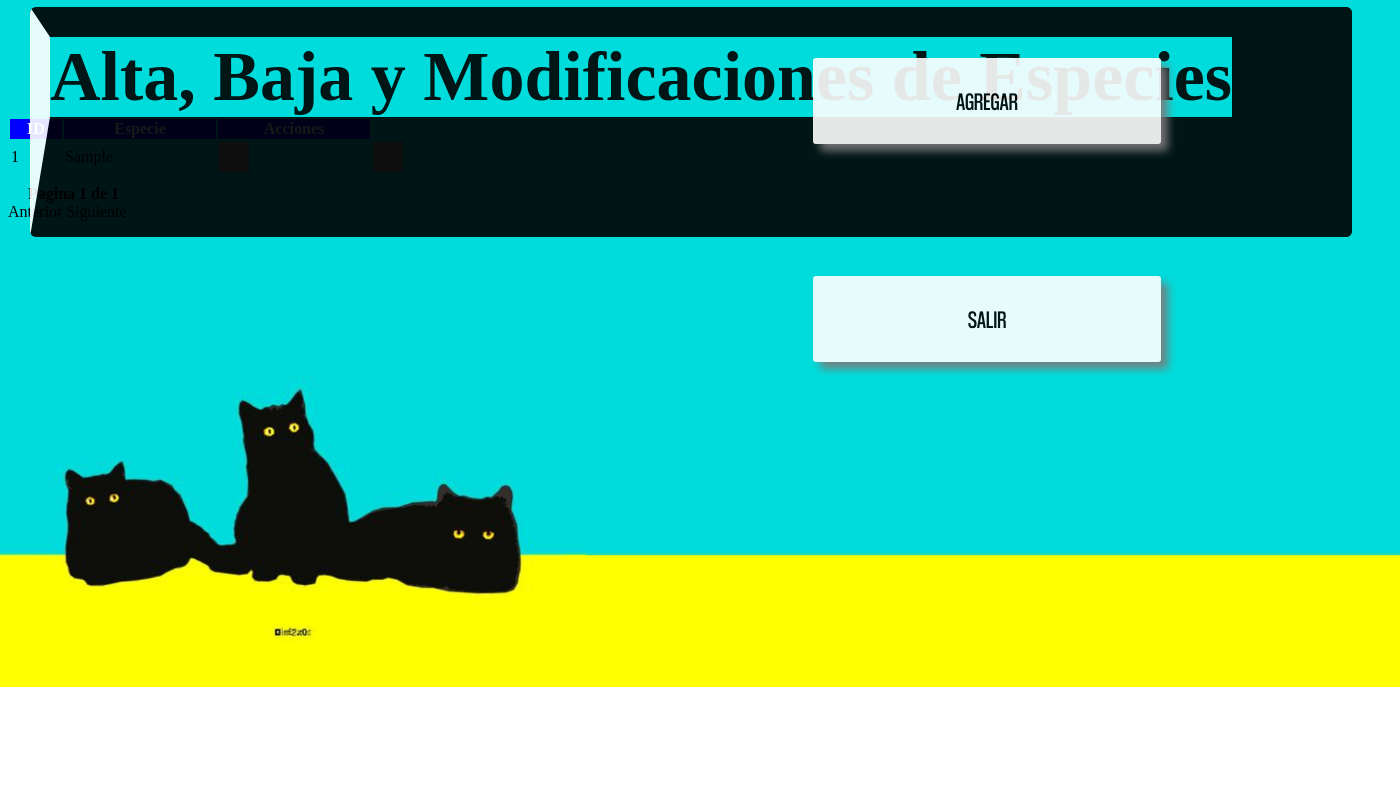
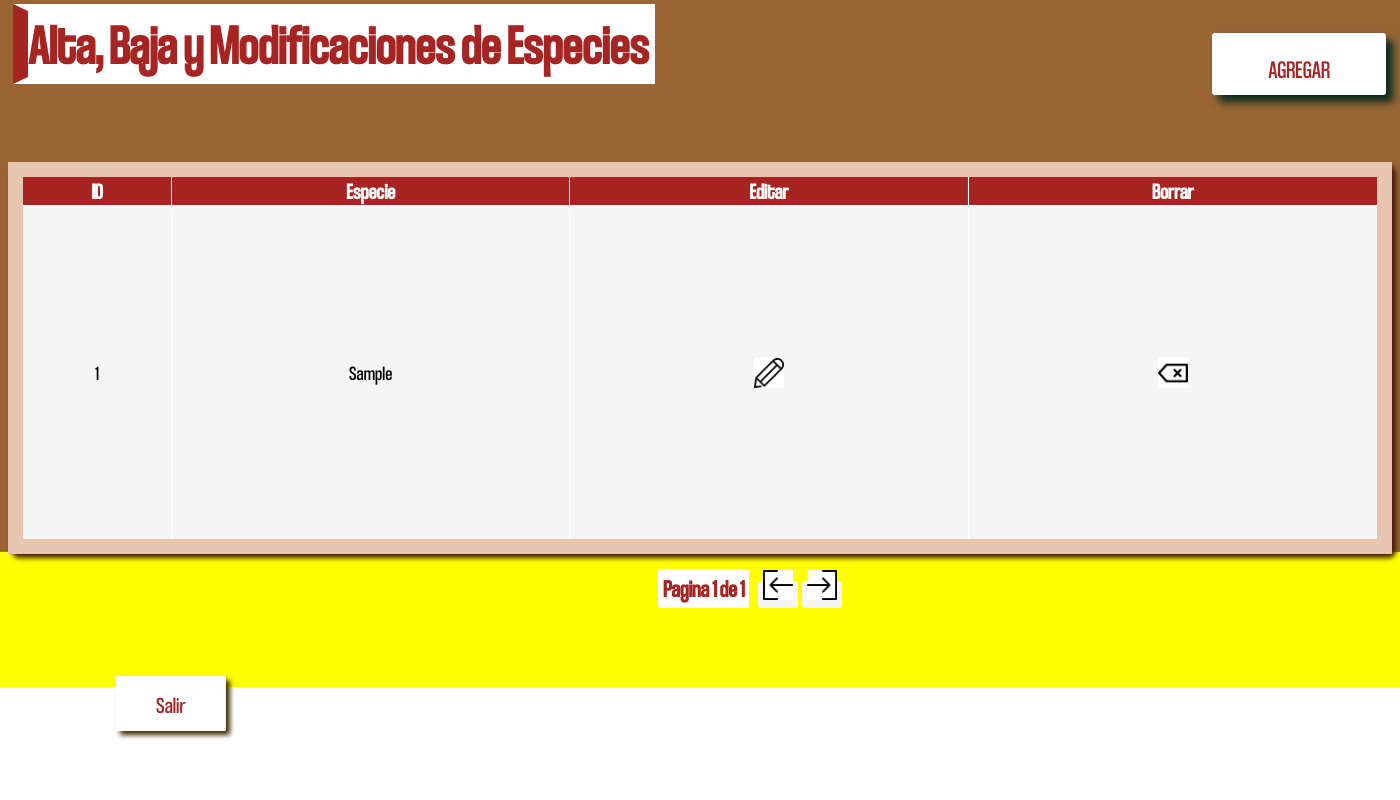
Before and after one commit to SilvinaZabinski/TP_ABML_MODULO1, a PHP site: page /pagespecie.php in a window 1400 px wide. Run offline with PHP 8.4, Linux system fonts and the light colour scheme; tables that the repository leaves empty or names only in its code hold one stand-in row (values such as "Sample post"); grey boxes are pictures that could not be loaded.

Commit message:
actulaización css

```diff
--- /dev/null
+++ b/Css/pagespecie.css
@@ -0,0 +1,157 @@
+body {
+    background-image: url(fondoespecie.jpg);
+    background-repeat: no-repeat;
+    background-size: 100%;
+
+}
+
+@font-face {
+    font-family: "titulopersonalizado";
+    src: url(fuentepersonalizada.otf)
+ }
+ @font-face{
+    text-decoration: none;
+    font-family: "botones_index";
+    src: url(fuente_botones.ttf);
+}
+
+h1 {
+    font-family:"botones_index" ;
+    font-size: 55px;
+    display: inline;
+    color:#A62522;
+    background-color:white;
+    border: 7px solid white;
+    padding:6px solid white;
+    border-left:15px solid #A62522;
+    margin: 5px;
+    position: relative;
+        top: 3px;
+}
+
+table {
+    width: 100%;
+    height: 50%;
+    background-color: whitesmoke;
+    border-collapse: collapse;
+    border: 15px solid #E7C5B1;
+    border-radius: 7px;
+    text-align: center;
+    font-family: "botones_index";
+    font-size: 20px;
+    box-shadow: 4px 4px 5px rgb(70, 29, 10);
+    position: sticky;
+        top: 100px;
+}
+
+th{
+    background-color: #A62522;
+    color:white;
+    font-size: 22px;
+    border:1px solid white;
+    box-shadow: 2px 2px 3px rgb(248, 246, 246);
+    font-style: normal;
+}
+td{
+    border: 1px solid white;
+    box-shadow: 2px 2px 3px rgb(248, 246, 246);
+
+}
+
+.agregar {
+    border: 15px solid white;
+    border-bottom: -30px;
+    border-radius: 3px;
+    margin: 4px;
+    padding: 6px 3px;
+    background-color: white;
+
+    text-decoration: none;
+    text-transform: uppercase;
+    font-family: "botones_index";
+    font-size: 25px;
+    text-align: center;
+    width: 10%;
+    height:20px;
+    display: block;
+    box-shadow: 7px 7px 8px #052922;
+    position: relative;
+        top:-45px;
+        left: 1200px;
+}
+
+strong{
+    font-family:"botones_index";
+    background-color: white;
+    border: 5px solid white;
+    border-radius: 3px;
+    color:#A62522;
+    font-size: 24px;
+    position: relative;
+        left:630px;
+        top: 10px;
+
+}
+.mover {
+    position: relative;
+        left:750px;
+        top: -23px;
+    background-color: whitesmoke;
+    border: 5px solid whitesmoke;
+    border-radius: 4px;
+
+
+}
+.salir{
+    display: inline;
+    font-family: Impact;
+    color: #A62522;
+    font-size: 23px;
+    background-color:white;
+    border: 10px solid white;
+    border-radius: 2px;
+    border-left: 40PX Solid white;
+    border-right: 40PX Solid white;
+    position: relative;
+        top: 90px;
+        left: 20px;
+    box-shadow: 4px 4px 5px rgb(66, 44, 2)
+}
+
+a:link {
+    color: #A62522;
+    text-decoration: none;
+    font-family: "botones_index";
+}
+
+a:visited {
+
+    color: #A62522;
+    text-decoration: none;
+    font-family: "botones_index";
+
+}
+
+
+
+a:active {
+    color: #A62522;
+    text-decoration: none;
+    font-family: "botones_index";
+
+
+}
+
+.pagina{
+    font-family:"botones_index";
+    background-color: white;
+    border: 5px solid white;
+    border-radius: 3px;
+    color:#A62522;
+    font-size: 24px;
+    position: relative;
+        left:750px;
+        top: -25px;
+    display: inline;
+
+}
--- a/editarespecie.php
+++ b/editarespecie.php
@@ -10,7 +10,7 @@ $mysqli = new mysqli($servername, $username, $password, $dbname);
 if ($mysqli->connect_error) {
   die("Falla de conexión: " . $mysqli->connect_error);
 }
-echo "Conexión Exitosa <br>";
+
 
 // Cerrar conexion
 // mysqli_close($conn);
@@ -31,7 +31,7 @@ $especie = $fila['especie'];
     <meta charset="utf-8">
     <meta name="viewport" content="width=device-width">
 
-    <link href="diseveterinaria.css" rel="stylesheet" type="text/css" />
+    <link href="css/editarespecie.css" rel="stylesheet" type="text/css" />
   </head>
   <body>
 <form method="post" action="updateespecie.php">
--- a/eliminarespecie.php
+++ b/eliminarespecie.php
@@ -10,7 +10,6 @@ $mysqli = new mysqli($servername, $username, $password, $dbname);
 if ($mysqli->connect_error) {
   die("Connection failed: " . $mysqli->connect_error);
 }
-echo "Conexión Exitosa <br>";
 
 $id= $_GET['id'];
  $sql = "DELETE FROM especies WHERE idespecie=$id";
@@ -27,10 +26,10 @@ if ($mysqli->query($sql) === TRUE) {
     <meta charset="utf-8">
     <meta name="viewport" content="width=device-width">
     <title>Se eliminó la Especie</title>
-    <link href="index.css" rel="stylesheet" type="text/css" />
+    <link href="css/abm.css" rel="stylesheet" type="text/css" />
   </head>
   <body>
-    <div class=boton">
+    <div class="boton">
 	<a href="pagespecie.php">Salir</a>
    </div>
     <script src="script.js"></script>
--- a/nuevoespecie.php
+++ b/nuevoespecie.php
@@ -14,7 +14,7 @@ if ($conn->connect_error) {
 $especie = $_POST['especie'];
 
 
-echo "Conexión Exitosa";
+
  $sql = "INSERT INTO especies (especie)
 VALUES ('$especie')";
 
@@ -33,10 +33,10 @@ $conn->close();
     <meta charset="utf-8">
     <meta name="viewport" content="width=device-width">
     <title>Nueva Especie</title>
-    <link href="index.css" rel="stylesheet" type="text/css" />
+    <link href="css/abm.css" rel="stylesheet" type="text/css" />
   </head>
   <body>
-    <div class=boton">
+    <div class="boton">
 	<a href="pagespecie.php">Salir</a>
    </div>
     <script src="script.js"></script>
--- a/pagespecie.php
+++ b/pagespecie.php
@@ -6,7 +6,7 @@ th
      background-color: blue;
     }
 </style>
-<link href="index.css" rel="stylesheet" type="text/css" />
+<link href="Css/pagespecie.css" rel="stylesheet" type="text/css" />
 </head>
     <body>
         <h1>Alta, Baja y Modificaciones de Especies</h1>
@@ -15,10 +15,11 @@ th
             <tr>
             <th style='width:50px;'>ID</th>
             <th style='width:150px;'>Especie</th>
-            <th style='width:150px;'>Acciones</th>
+            <th style='width:150px;'>Editar</th>
+            <th style='width:150px;'>Borrar</th>
             </tr>
             </thead>
-            <div class=boton>
+            <div class="agregar">
             <a href="agregarespecie.php">Agregar</a>
             </div>
             <br>
@@ -75,8 +76,8 @@ th
                         echo "  <tr>
                                     <td>".$fila['idespecie']."</td>
                                     <td>".$fila['especie']."</td>
-                                    <td><a href='editarespecie.php?id=".$fila['idespecie']."'><img src='https://png.pngtree.com/png-clipart/20190614/original/pngtree-vector-pencil-icon-png-image_3773618.jpg' width='30' height='30'></a></td>
-                                    <td><a href='eliminarespecie.php?id=".$fila['idespecie']."'><img src='https://png.pngtree.com/png-clipart/20190611/original/pngtree-recycle-bin-material-png-image_3181279.jpg' width='30' height='30'></a></td>
+                                    <td><a href='editarespecie.php?id=".$fila['idespecie']."'><img src='Css/icono_editar.jpg' width='30' height='30'></a></td>
+                                    <td><a href='eliminarespecie.php?id=".$fila['idespecie']."'><img src='Css/icono_eliminar.jpg'  width='30' height='30'></a></td>
                                 </tr>";
 
                         $fila = $resultado->fetch_assoc();
@@ -93,27 +94,27 @@ th
             <?php
                 if($paginaNro > 1)
                 {
-                    echo "<th><a href='?pagina_nro=1'>Primera Pagina</a></th>";
+                    echo "<th><a href='?pagina_nro=1'><div class= 'pagina'> Primera Pagina </div></a></th>";
                 }
             ?>
 
             <th>
-                <a <?php if($paginaNro > 1){ echo "href='?pagina_nro=$paginaAnterior'"; } ?>>Anterior</a>
+                <a class= "mover"<?php if($paginaNro > 1){ echo "href='?pagina_nro=$paginaAnterior'"; } ?>><img src='Css/icono_atras.jpg' width='30' height='30'></a>
             </th>
 
             <th>
-                <a <?php if($paginaNro < $totalPaginas) { echo "href='?pagina_nro=$paginaSiguiente'";} ?>>Siguiente</a>
+                <a class="mover" <?php if($paginaNro < $totalPaginas) { echo "href='?pagina_nro=$paginaSiguiente'";} ?>><img src='Css/icono_siguiente.jpg' width='30' height='30'></a>
             </th>
 
             <?php
                 if($paginaNro < $totalPaginas)
                 {
-                    echo "<th><a href='?pagina_nro=$totalPaginas'>Ultima Pagina &rsaquo;&rsaquo;</a></li>";
+                    echo "<th><a href='?pagina_nro=$totalPaginas'><div class= 'pagina'>Ultima Pagina </div></a></li>";
                 }
             ?>
         </tr>
     </body>
-    <div class=boton>
+    <div class="salir">
     <a href="index.php">Salir</a>
     </div>
 </html>
--- a/pagpropietario.php
+++ b/pagpropietario.php
@@ -72,8 +72,7 @@
                         $totalPaginas = ceil($cantidadTotalElementos / $cantidadMaximaElementosPagina);
 
                         //############## REALIZO LA CONSULTA PARA OBTENER SOLO LOS ELEMENTOS DE LA PAGINA ACTUAL ##############
-                        $sentencia = $mysqli->prepare("SELECT * FROM propietarios LIMIT $offset, $cantidadMaximaElementosPagina");
-                        $sentencia->execute();
+                        $sentencia = $mysqli->prepare("SELECT * FROM propietarios where estado = 1 LIMIT $offset, $cantidadMaximaElementosPagina");
                         $resultado = $sentencia->get_result();
                         $fila = $resultado->fetch_assoc();
 
@@ -105,7 +104,7 @@
                     <?php
                         if($paginaNro > 1)
                         {
-                            echo "<th><a href='?pagina_nro=1'> <div class= 'pagina'> Primera Pagina </div></h4></a></th>";
+                            echo "<th><a href='?pagina_nro=1'> <div class= 'pagina'> Primera Pagina </div></a></th>";
                         }
                     ?>
                 </th>
```
Also changed, not shown: Css/editarespecie.css (added, +111 -0 lines), agregarespecie.php (+5 -4 lines), updateespecie.php (+4 -4 lines), Css/fondoespecie.jpg (added).
